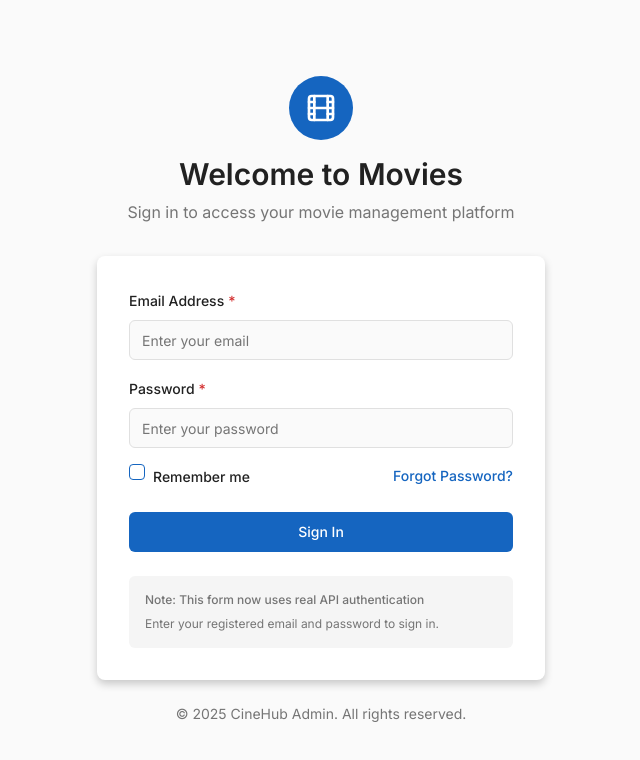
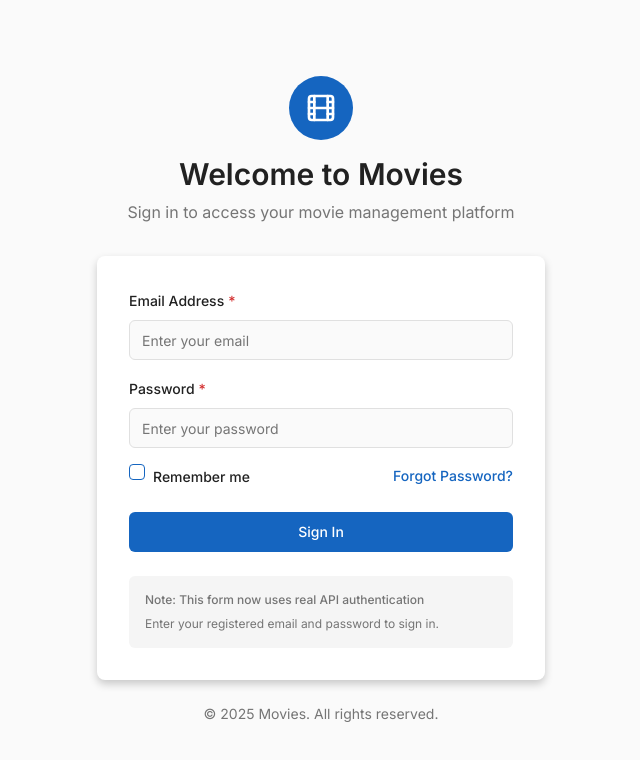
Before and after one commit to Gopal562004/mern-bennys, a React (Vite) app in the folder client-side/: page /login in a window 1280 px wide. Shown: the top 760 px of the page, without its empty margins (319-959 px from the left). Built offline with nearby package versions, Linux system fonts and the light colour scheme; no server answers.

Commit message:
Update footer copyright text to 'Movies'

```diff
--- a/client-side/src/pages/login/index.jsx
+++ b/client-side/src/pages/login/index.jsx
@@ -240,7 +240,7 @@ const Login = () => {
         {/* Footer */}
         <div className="mt-6 text-center">
           <p className="text-sm text-muted-foreground">
-            © {new Date()?.getFullYear()} CineHub Admin. All rights reserved.
+            © {new Date()?.getFullYear()} Movies. All rights reserved.
           </p>
         </div>
       </div>
```
